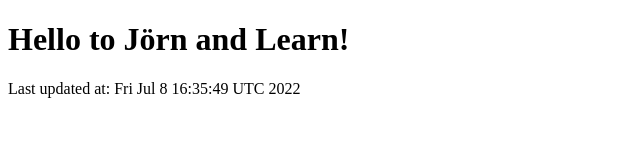
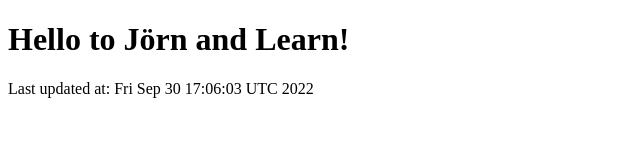
Before and after one commit to Narigo/joern-and-learn, a plain HTML site: page index.html in a window 1280 px wide. Shown: the full height of the page, 0-640 px from the left. Drawn offline with Linux system fonts and the light colour scheme.

Commit message:
Deploying to gh-pages from @ Narigo/joern-and-learn@6e2608898c435a09aec2433629dfb224f7cbaef4 🚀

```diff
--- a/index.html
+++ b/index.html
@@ -8,6 +8,6 @@
 </head>
 <body>
     <h1>Hello to Jörn and Learn!</h1>
-    <p>Last updated at: Fri Jul  8 16:35:49 UTC 2022</p>
+    <p>Last updated at: Fri Sep 30 17:06:03 UTC 2022</p>
 </body>
 </html>
```
